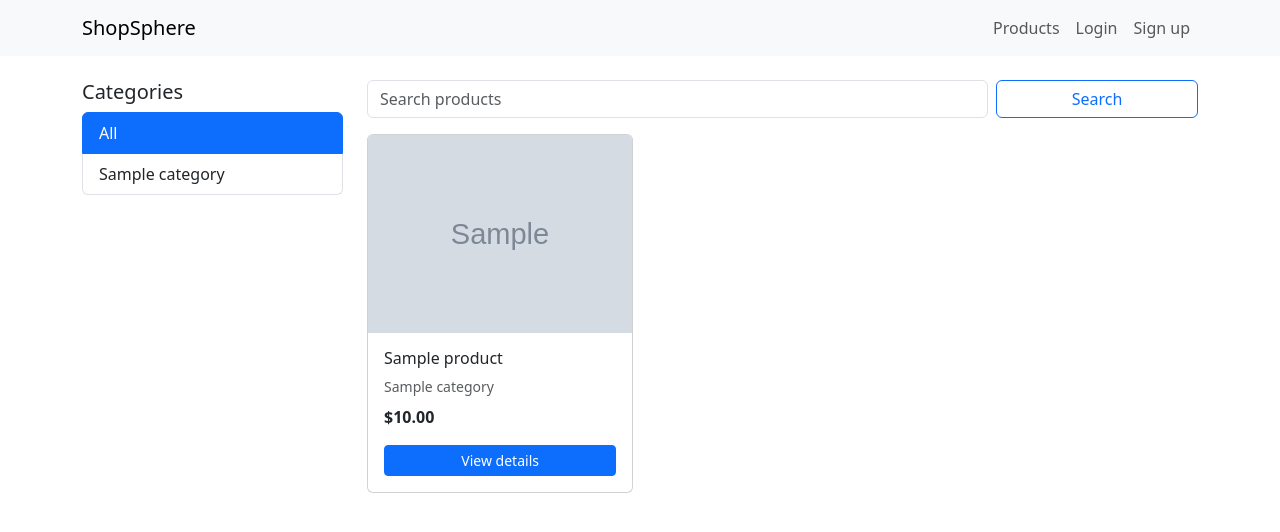
After one commit to gohil-gaurav/ShopSphere, a Django app: page /products/ in a window 1280 px wide. The commit adds this page. Shown: the top 532 px of the page. Run offline with Django 5.2, Linux system fonts and the light colour scheme; tables that the repository leaves empty hold one stand-in row (values such as "Sample post"); grey boxes marked "Sample" are stand-in pictures.

Commit message:
Implement product listing and detail views, add category filtering, and update templates

```diff
--- /dev/null
+++ b/apps/products/urls.py
@@ -0,0 +1,11 @@
+from django.urls import path
+
+from .views import ProductDetailView, ProductListView
+
+app_name = "products"
+
+urlpatterns = [
+    path("", ProductListView.as_view(), name="list"),
+    path("category/<slug:category_slug>/", ProductListView.as_view(), name="category"),
+    path("<slug:slug>/", ProductDetailView.as_view(), name="detail"),
+]
--- a/apps/products/views.py
+++ b/apps/products/views.py
@@ -1,3 +1,43 @@
-from django.shortcuts import render
+from django.db.models import Q
+from django.views.generic import DetailView, ListView
 
-# Create your views here.
+from .models import Category, Product
+
+
+class ProductListView(ListView):
+	model = Product
+	template_name = "products/list.html"
+	context_object_name = "products"
+	paginate_by = 12
+
+	def get_queryset(self):
+		queryset = Product.objects.filter(is_active=True).select_related("category")
+		category_slug = self.kwargs.get("category_slug")
+		if category_slug:
+			queryset = queryset.filter(category__slug=category_slug)
+
+		query = self.request.GET.get("q")
+		if query:
+			queryset = queryset.filter(
+				Q(name__icontains=query)
+				| Q(description__icontains=query)
+				| Q(sku__icontains=query)
+			)
+
+		return queryset
+
+	def get_context_data(self, **kwargs):
+		context = super().get_context_data(**kwargs)
+		context["categories"] = Category.objects.filter(is_active=True)
+		context["selected_category"] = self.kwargs.get("category_slug")
+		context["search_query"] = self.request.GET.get("q", "")
+		return context
+
+
+class ProductDetailView(DetailView):
+	model = Product
+	template_name = "products/detail.html"
+	context_object_name = "product"
+
+	def get_queryset(self):
+		return Product.objects.filter(is_active=True).select_related("category")
--- a/shopsphere/urls.py
+++ b/shopsphere/urls.py
@@ -15,6 +15,8 @@ Including another URLconf
     2. Add a URL to urlpatterns:  path('blog/', include('blog.urls'))
 """
 
+from django.conf import settings
+from django.conf.urls.static import static
 from django.contrib import admin
 from django.urls import include, path
 
@@ -22,4 +24,8 @@ urlpatterns = [
     path("", include("apps.core.urls")),
     path("admin/", admin.site.urls),
     path("accounts/", include("apps.accounts.urls")),
+    path("products/", include("apps.products.urls")),
 ]
+
+if settings.DEBUG:
+    urlpatterns += static(settings.MEDIA_URL, document_root=settings.MEDIA_ROOT)
--- a/templates/base.html
+++ b/templates/base.html
@@ -12,6 +12,7 @@
         <a class="navbar-brand" href="{% url 'core:home' %}">ShopSphere</a>
         <div class="collapse navbar-collapse">
             <ul class="navbar-nav ms-auto">
+                <li class="nav-item"><a class="nav-link" href="{% url 'products:list' %}">Products</a></li>
                 {% if user.is_authenticated %}
                     <li class="nav-item"><a class="nav-link" href="{% url 'accounts:profile' %}">Profile</a></li>
                     <li class="nav-item"><a class="nav-link" href="{% url 'accounts:logout' %}">Logout</a></li>
--- a/templates/core/home.html
+++ b/templates/core/home.html
@@ -6,5 +6,6 @@
 <div class="py-5 text-center">
     <h1 class="display-6">Welcome to ShopSphere</h1>
     <p class="text-muted">Your store is ready. Next we will add products and categories.</p>
+    <a class="btn btn-primary" href="{% url 'products:list' %}">Browse products</a>
 </div>
 {% endblock %}
--- /dev/null
+++ b/templates/products/list.html
@@ -0,0 +1,71 @@
+{% extends "base.html" %}
+
+{% block title %}Products - ShopSphere{% endblock %}
+
+{% block content %}
+<div class="row mb-4">
+    <div class="col-lg-3">
+        <h2 class="h5">Categories</h2>
+        <div class="list-group">
+            <a class="list-group-item list-group-item-action {% if not selected_category %}active{% endif %}" href="{% url 'products:list' %}">All</a>
+            {% for category in categories %}
+                <a class="list-group-item list-group-item-action {% if selected_category == category.slug %}active{% endif %}" href="{% url 'products:category' category.slug %}">{{ category.name }}</a>
+            {% empty %}
+                <span class="list-group-item">No categories yet</span>
+            {% endfor %}
+        </div>
+    </div>
+    <div class="col-lg-9">
+        <form class="row g-2 mb-3" method="get">
+            <div class="col-sm-9">
+                <input type="text" name="q" class="form-control" placeholder="Search products" value="{{ search_query }}">
+            </div>
+            <div class="col-sm-3">
+                <button class="btn btn-outline-primary w-100" type="submit">Search</button>
+            </div>
+        </form>
+
+        <div class="row g-3">
+            {% for product in products %}
+                <div class="col-sm-6 col-lg-4">
+                    <div class="card h-100">
+                        {% if product.image %}
+                            <img src="{{ product.image.url }}" class="card-img-top" alt="{{ product.name }}">
+                        {% endif %}
+                        <div class="card-body d-flex flex-column">
+                            <h3 class="h6 card-title">{{ product.name }}</h3>
+                            <p class="text-muted small mb-2">{{ product.category.name }}</p>
+                            <p class="fw-semibold mb-3">${{ product.price }}</p>
+                            <a href="{{ product.get_absolute_url }}" class="btn btn-sm btn-primary mt-auto">View details</a>
+                        </div>
+                    </div>
+                </div>
+            {% empty %}
+                <div class="col-12">
+                    <div class="alert alert-info">No products found.</div>
+                </div>
+            {% endfor %}
+        </div>
+
+        {% if is_paginated %}
+            <nav class="mt-4" aria-label="Products pagination">
+                <ul class="pagination">
+                    {% if page_obj.has_previous %}
+                        <li class="page-item"><a class="page-link" href="?page={{ page_obj.previous_page_number }}{% if search_query %}&q={{ search_query }}{% endif %}">Previous</a></li>
+                    {% else %}
+                        <li class="page-item disabled"><span class="page-link">Previous</span></li>
+                    {% endif %}
+
+                    <li class="page-item active"><span class="page-link">Page {{ page_obj.number }} of {{ page_obj.paginator.num_pages }}</span></li>
+
+                    {% if page_obj.has_next %}
+                        <li class="page-item"><a class="page-link" href="?page={{ page_obj.next_page_number }}{% if search_query %}&q={{ search_query }}{% endif %}">Next</a></li>
+                    {% else %}
+                        <li class="page-item disabled"><span class="page-link">Next</span></li>
+                    {% endif %}
+                </ul>
+            </nav>
+        {% endif %}
+    </div>
+</div>
+{% endblock %}
```
Also changed, not shown: templates/products/detail.html (added, +27 -0 lines), apps/products/migrations/0001_initial.py (added).
